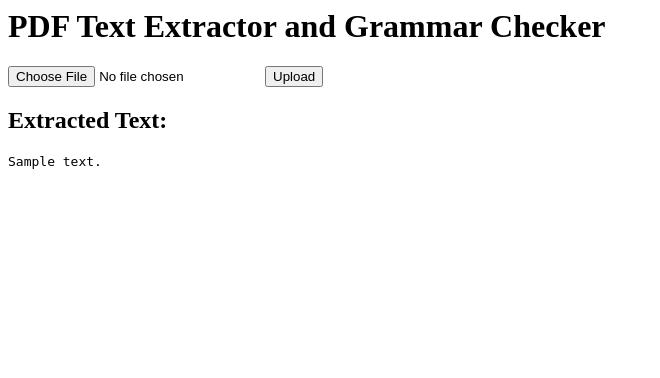
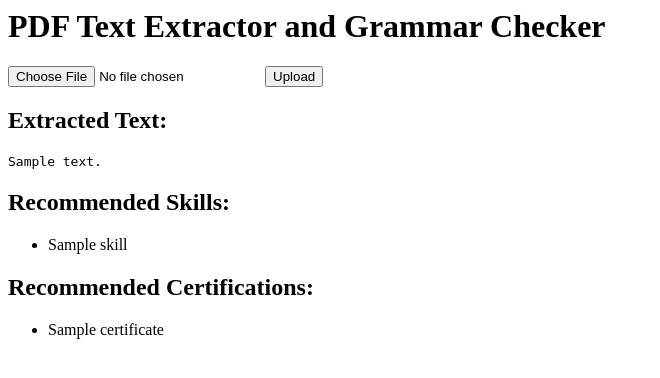
Before and after one commit to Minha-Fathima/ResumeAnalyser, a Flask app: template templates/index.html in a window 1280 px wide. Shown: the top 378 px of the page, without its empty margins (0-660 px from the left). Run offline with Flask 3, Linux system fonts and the light colour scheme; the template is opened without the code that fills it: most values are stand-ins (such as "Sample title", 1, 10 or a date in 2020).

Commit message:
Update index.html

```diff
--- a/templates/index.html
+++ b/templates/index.html
@@ -33,6 +33,28 @@
     {% endfor %}
   </ul>
   {% endif %}
+
+  {% if skillRec %}
+  <h2>Recommended Skills:</h2>
+  <ul>
+    {% for skill in skillRec %}
+    <li>{{ skill }}</li>
+    {% endfor %}
+  </ul>
+  {% endif %}
+
+  {% if certificateRec %}
+  <h2>Recommended Certifications:</h2>
+  <ul>
+    {% for certificate in certificateRec %}
+    <li>{{ certificate }}</li>
+    {% endfor %}
+  </ul>
+  {% endif %}
+
 </body>
 
 </html>
+</body>
+
+</html>
```
